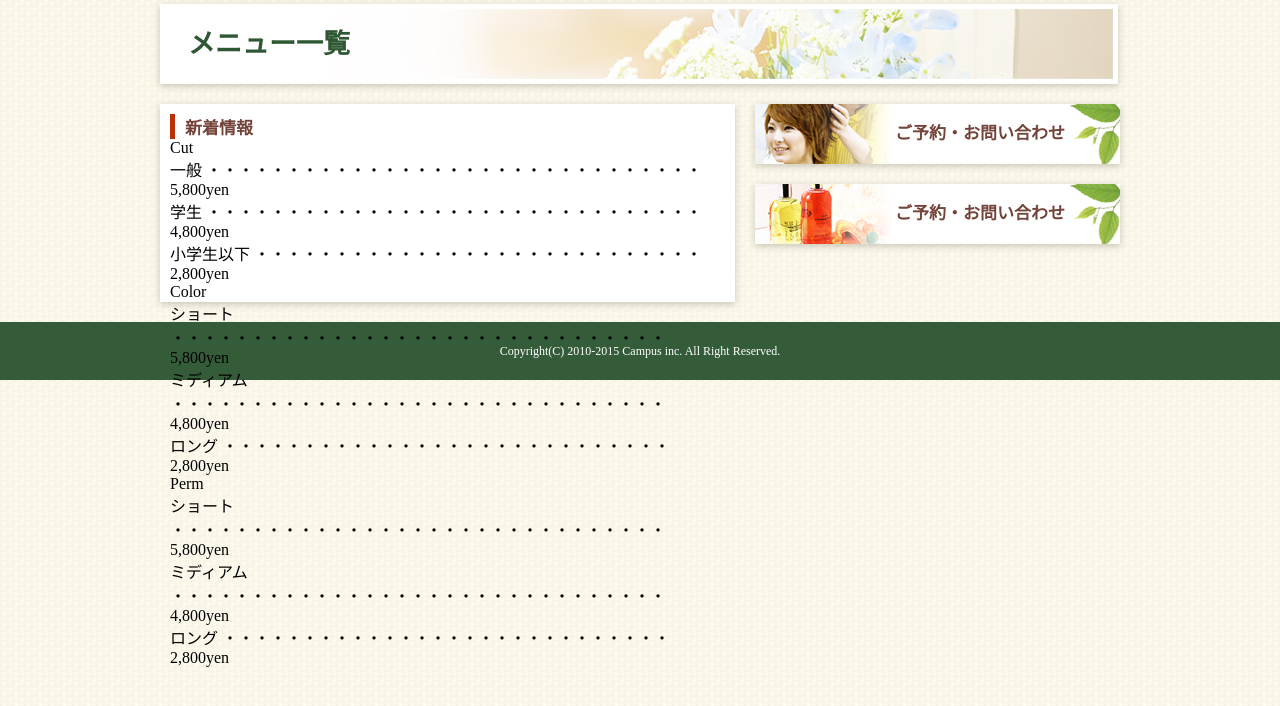
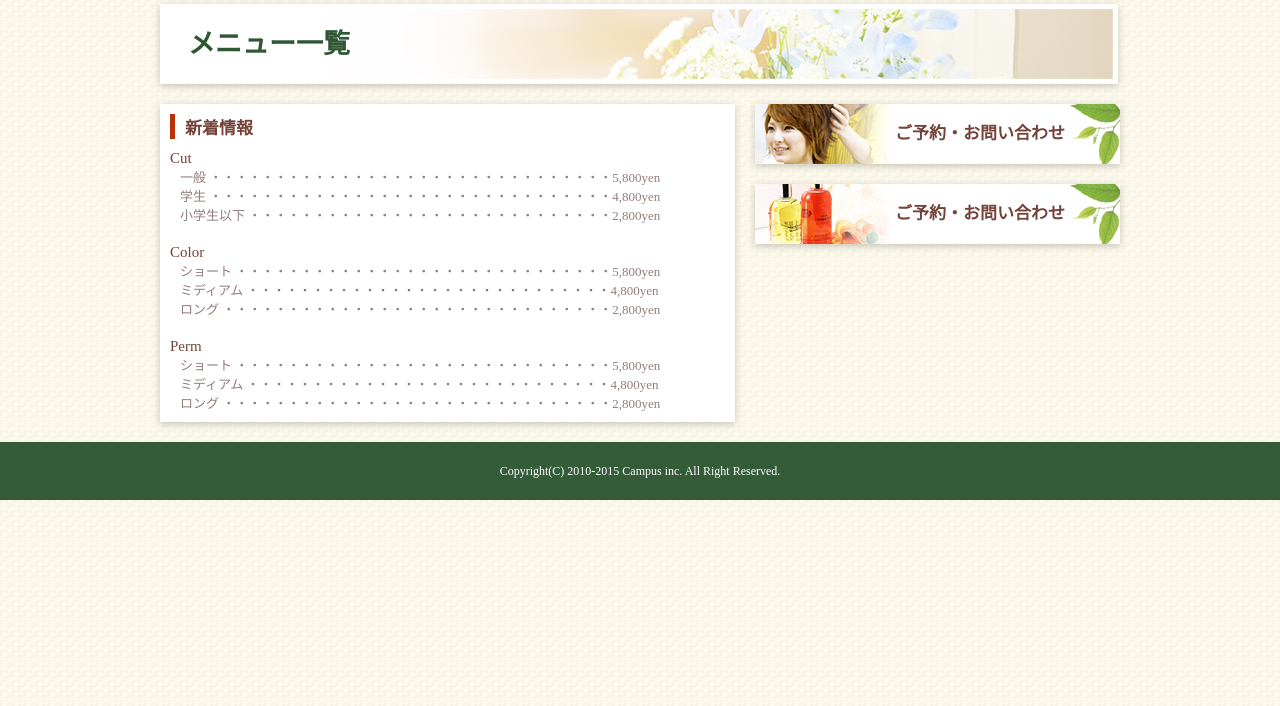
Before and after one commit to tokuyama-shouta/web2, a plain HTML site: page menu.html in a window 1280 px wide. Shown: the part 90-796 px from the top of the page. Drawn offline with Linux system fonts and the light colour scheme.

Commit message:
デザイン調整

```diff
--- a/menu.html
+++ b/menu.html
@@ -45,15 +45,15 @@
         </dd>
         <dt>Color</dt>
         <dd>
-          ショート ・・・・・・・・・・・・・・・・・・・・・・・・・・・・・・・5,800yen<br>
-          ミディアム ・・・・・・・・・・・・・・・・・・・・・・・・・・・・・・・4,800yen<br>
-          ロング ・・・・・・・・・・・・・・・・・・・・・・・・・・・・2,800yen
+          ショート ・・・・・・・・・・・・・・・・・・・・・・・・・・・・・5,800yen<br>
+          ミディアム ・・・・・・・・・・・・・・・・・・・・・・・・・・・・4,800yen<br>
+          ロング ・・・・・・・・・・・・・・・・・・・・・・・・・・・・・・2,800yen
         </dd>
         <dt>Perm</dt>
         <dd>
-          ショート ・・・・・・・・・・・・・・・・・・・・・・・・・・・・・・・5,800yen<br>
-          ミディアム ・・・・・・・・・・・・・・・・・・・・・・・・・・・・・・・4,800yen<br>
-          ロング ・・・・・・・・・・・・・・・・・・・・・・・・・・・・2,800yen
+          ショート ・・・・・・・・・・・・・・・・・・・・・・・・・・・・・5,800yen<br>
+          ミディアム ・・・・・・・・・・・・・・・・・・・・・・・・・・・・4,800yen<br>
+          ロング ・・・・・・・・・・・・・・・・・・・・・・・・・・・・・・2,800yen
         </dd>
       </dl>
     </div>
--- a/styles.css
+++ b/styles.css
@@ -153,7 +153,7 @@ header nav ul li:hover a{
 ========================================= */
 #left{
   width: 555px;
-  height: 178px;
+  height: auto;
   background-color: #fff;
   float: left;
   margin-right: 20px;
@@ -255,3 +255,24 @@ footer{
   font-weight: bold;
   padding-left: 23px;
 }
+
+#left dl {
+  margin-top: 11px;
+}
+
+#left dl dt{
+  font-size: 15px;
+  font-weight: normal;
+  color:#734339;
+}
+#left dl dd{
+  font-size: 13px;
+  font-weight: normal;
+  color:#927e7a;
+  margin-left: 10px;
+  margin-bottom: 20px;
+}
+
+#left dl dd:last-child{
+  margin-bottom: 0;
+}
```
